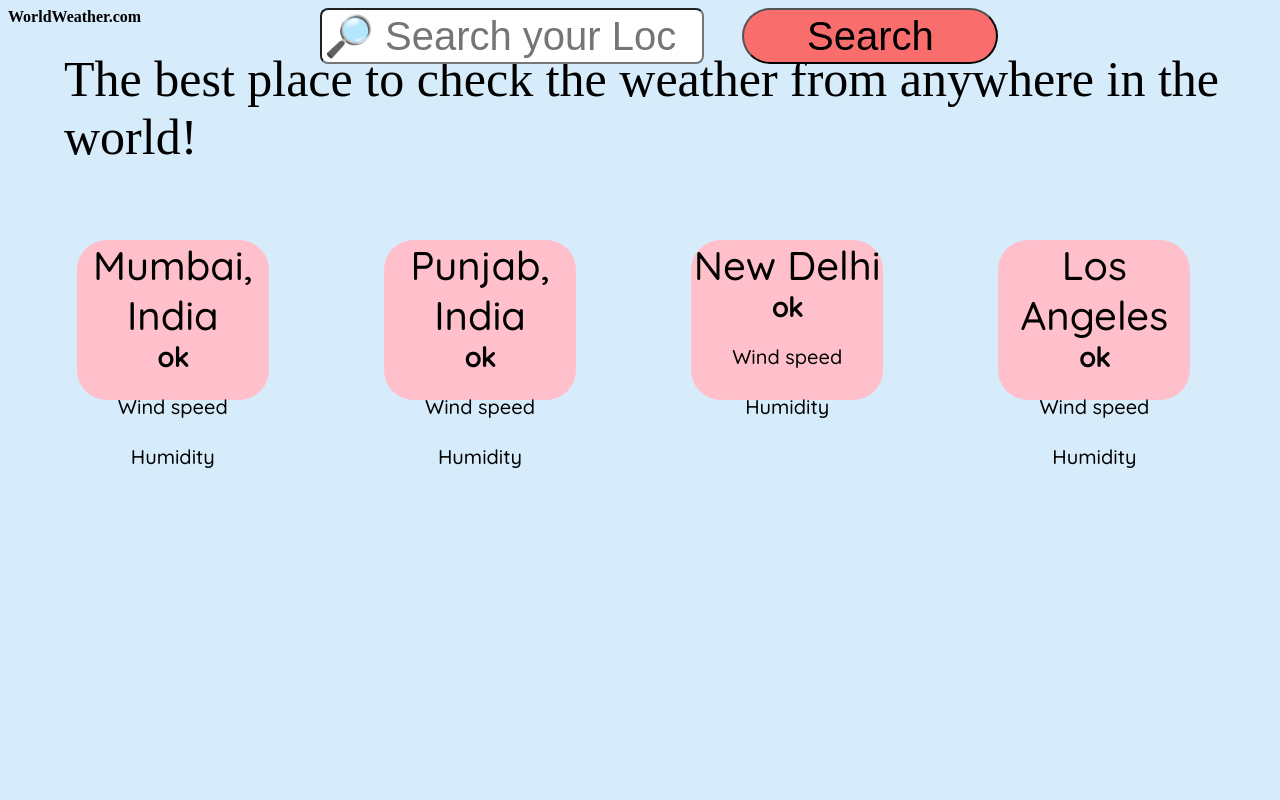
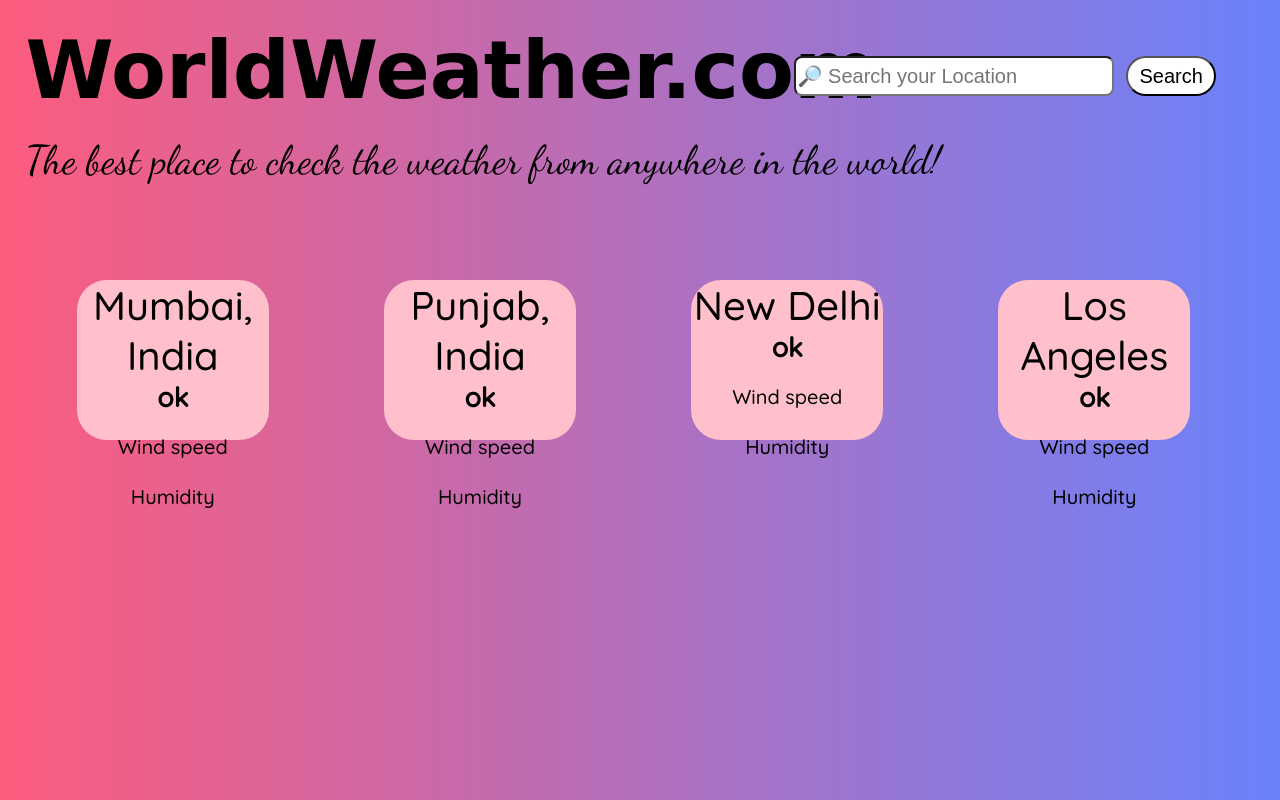
Before and after one commit to A1serious1programmer/GDSC-Task, a plain HTML site: page index.html in a window 1280 px wide. Drawn offline with Linux system fonts and the light colour scheme; no server answers; a web font is replaced by a local one.

Commit message:
Update styles.css

```diff
--- a/styles.css
+++ b/styles.css
@@ -1,3 +1,20 @@
+#title{
+  font-size: 80px;
+  color: ##5b0a05;
+  position: absolute;
+  display: inline-block;
+  left: 2%;
+  top: 3%;
+  font-family: 'Skranji', cursive;
+}
+#con{
+  position: absolute;
+  display: inline-block;
+  top: 12%;
+  left: 2%;
+  font-size: 40px;
+  font-family: 'Dancing Script', cursive;
+}
 .ani{
   animation-name: expand;
 }
@@ -26,25 +43,25 @@
 @keyframes contract{
   to {height: 20%; width: 15%;}
 }
-.first{top: 30%;
+.first{top: 35%;
        left: 6%;
        height: 20%;
        width: 15%;
        animation-duration: 0.3s;
 }
-.second{top: 30%;
+.second{top: 35%;
        left: 30%;
        height: 20%;
        width: 15%;
        animation-duration: 0.3s;
      }
-.third{top: 30%;
+.third{top: 35%;
        left: 54%;
        height: 20%;
        width: 15%;
        animation-duration: 0.3s;
      }
-.fourth{top: 30%;
+.fourth{top: 35%;
         left: 78%;
         height: 20%;
         width: 15%;
@@ -52,18 +69,18 @@
       }
 
 body{
-  background-color: #d6ecfa;
+  background-image: linear-gradient(to right, #fc5c7d, #6a82fb);
 }
 
 #s_bar{
   border-radius: 8px;
   position: absolute;
   display: inline-block;
-  top: 1%;
-  font-size: 40px;
-  height: 7%;
-  width: 30%;
-  left: 25%;
+  top: 7%;
+  font-size: 20px;
+  height: 5%;
+  width: 25%;
+  left: 62%;
 }
 
 h6{
@@ -72,13 +89,13 @@ h6{
 button{
   position: absolute;
   display: inline-block;
-  left: 58%;
-  top: 1%;
-  font-size: 40px;
+  left: 88%;
+  top: 7%;
+  font-size: 20px;
   border-radius: 30px;
-  background-color: #f96d6d;
-  width: 20%;
-  height: 7%;
+  background-color: white;
+  width: 7%;
+  height: 5%;
 }
 
 .im{
@@ -96,7 +113,7 @@ button:hover{
 h3{
   display: inline-block;
   position: absolute;
-  left: 5%;
+  left: 7%;
   top: 20%;
 }
 
@@ -108,7 +125,7 @@ h3{
   font-size: 30px;
 }
 
-p{
+#p1{
   display: block;
   font-size: 50px;
   position: absolute;
```
